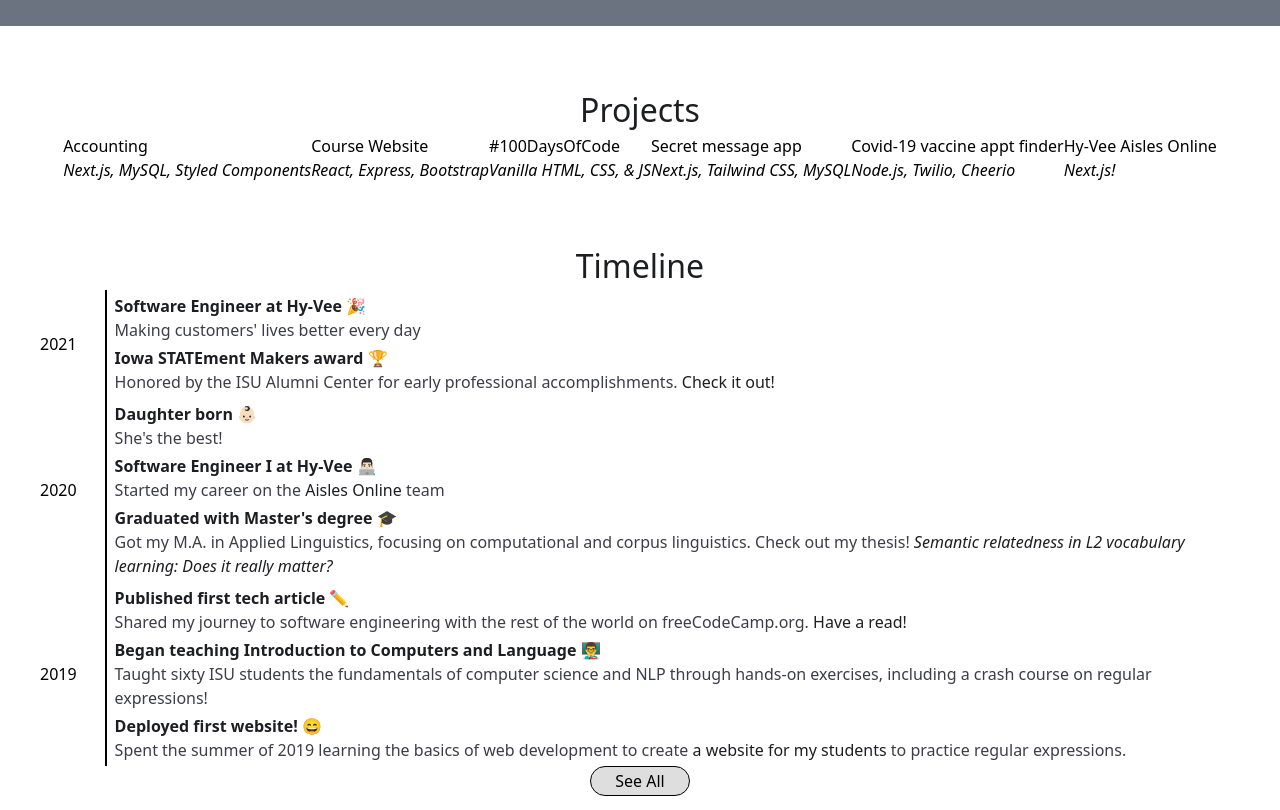
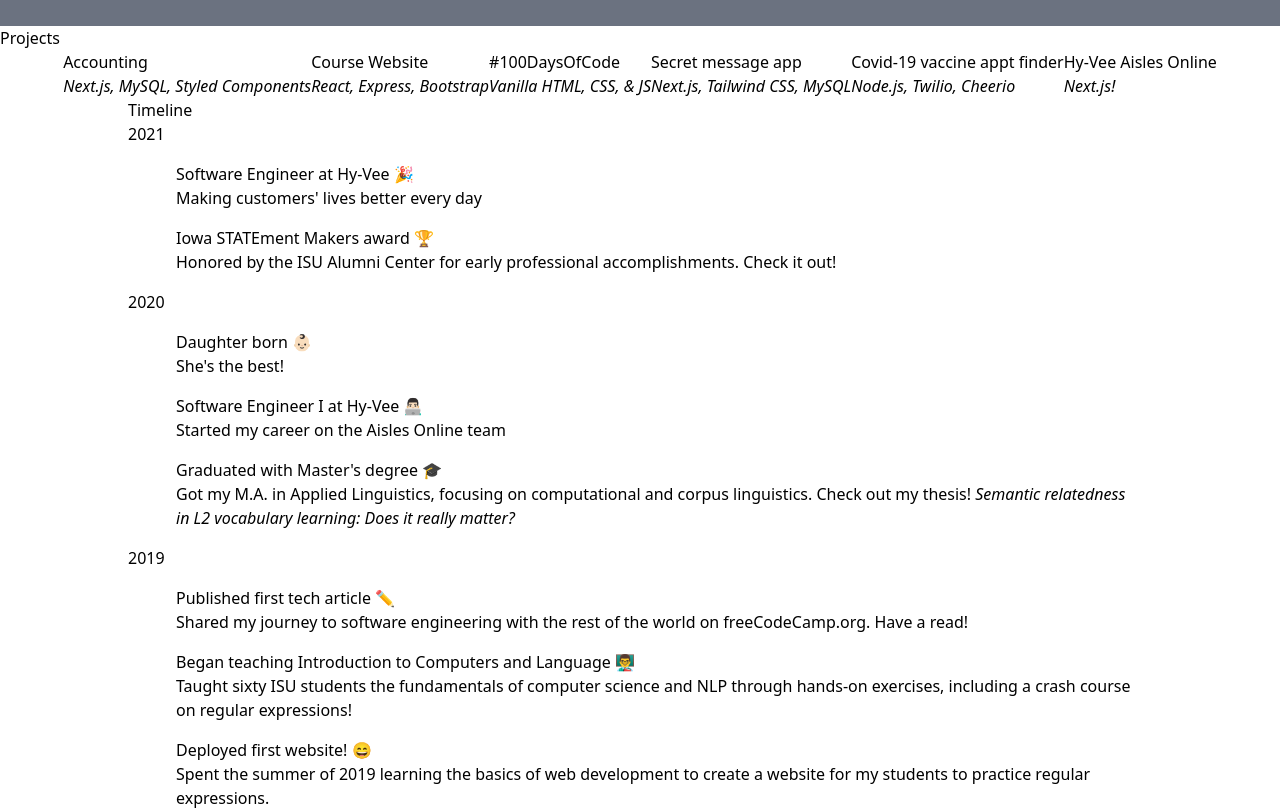
Before and after one commit to brodyd795/personal-site, a Next.js app: page / in a window 1280 px wide. Shown: the part 340-1150 px from the top of the page. Built offline with nearby package versions, Linux system fonts and the light colour scheme.

Commit message:
Timeline to tw

```diff
--- a/components/projects.tsx
+++ b/components/projects.tsx
@@ -1,6 +1,5 @@
 import React, {FC} from 'react';
 import {IProject, projects} from '../data/projects';
-import {StyledH2} from './styles';
 
 interface IProjectCard {
 	project: IProject;
@@ -26,7 +25,7 @@ const ProjectCard: FC<IProjectCard> = ({
 
 export const Projects: FC = () => (
 	<div>
-		<StyledH2>Projects</StyledH2>
+		<h2>Projects</h2>
 		<div className='flex justify-center flex-wrap'>
 			{projects.map((project) => (
 				<ProjectCard key={project.name} project={project} />
--- a/components/timeline.tsx
+++ b/components/timeline.tsx
@@ -1,82 +1,21 @@
 import React, {FC, useState} from 'react';
 import ReactMarkdown from 'react-markdown';
-import styled from 'styled-components';
 import {IYearEvents, timelineEvents} from '../data/timeline-events';
-import {StyledH2} from './styles';
-
-const StyledTimelineContainer = styled.div`
-	display: flex;
-	flex-direction: column;
-	margin: 0 32px;
-`;
-
-const StyledUl = styled.ul`
-	padding-left: 8px;
-	border-left: 2px solid black;
-	list-style-type: none;
-
-	@media (min-width: 500px) {
-		margin-left: 28px;
-	}
-`;
-
-const StyledLi = styled.li`
-	margin: 4px 0;
-
-	a {
-		color: #1d1e22;
-	}
-`;
-
-const StyledEvent = styled.div``;
-
-const StyledEventHeading = styled.p`
-	margin: auto;
-	color: #1d1e22;
-	font-weight: bold;
-`;
-
-const StyledEventSubtext = styled(ReactMarkdown)`
-	color: #3c3d48;
-`;
-
-const StyledYearContainer = styled.div`
-	@media (min-width: 500px) {
-		display: flex;
-	}
-`;
-
-const StyledYear = styled.h3`
-	@media (min-width: 500px) {
-		margin-left: 8px;
-		align-self: center;
-	}
-`;
-
-const StyledShowMoreButton = styled.button`
-	width: 100px;
-	height: 30px;
-	align-self: center;
-	background-color: #dedede;
-	border: 1px solid black;
-	border-radius: 20px;
-	cursor: pointer;
-`;
 
 const Year: FC<IYearEvents> = ({year, events}: IYearEvents) => (
-	<StyledYearContainer key={year}>
-		<StyledYear>{year}</StyledYear>
-		<StyledUl>
+	<div key={year}>
+		<span>{year}</span>
+		<ul className='pl-8 list-none'>
 			{events.map(({heading, subtext}) => (
-				<StyledLi key={subtext}>
-					<StyledEvent>
-						<StyledEventHeading>{heading}</StyledEventHeading>
-						<StyledEventSubtext>{subtext}</StyledEventSubtext>
-					</StyledEvent>
-				</StyledLi>
+				<li className='m-4' key={subtext}>
+					<div>
+						<span>{heading}</span>
+						<ReactMarkdown>{subtext}</ReactMarkdown>
+					</div>
+				</li>
 			))}
-		</StyledUl>
-	</StyledYearContainer>
+		</ul>
+	</div>
 );
 
 export const Timeline: FC = () => {
@@ -85,20 +24,20 @@ export const Timeline: FC = () => {
 	const otherEvents = timelineEvents.slice(3);
 
 	return (
-		<StyledTimelineContainer>
-			<StyledH2>Timeline</StyledH2>
+		<div className='flex flex-col mx-32'>
+			<h2>Timeline</h2>
 			{initialEvents.map(({year, events}) => (
 				<Year year={year} events={events} key={year} />
 			))}
 			{!showMore && (
-				<StyledShowMoreButton type='button' onClick={() => setShowMore(true)}>
+				<button className='bg-gray=500 border-2 border-black rounded' type='button' onClick={() => setShowMore(true)}>
 					See All
-				</StyledShowMoreButton>
+				</button>
 			)}
 			{showMore &&
 				otherEvents.map(({year, events}) => (
 					<Year year={year} events={events} key={year} />
 				))}
-		</StyledTimelineContainer>
+		</div>
 	);
 };
```
